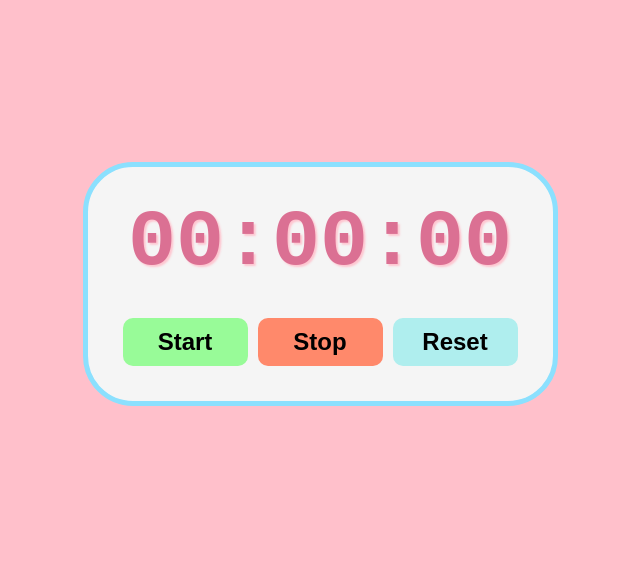
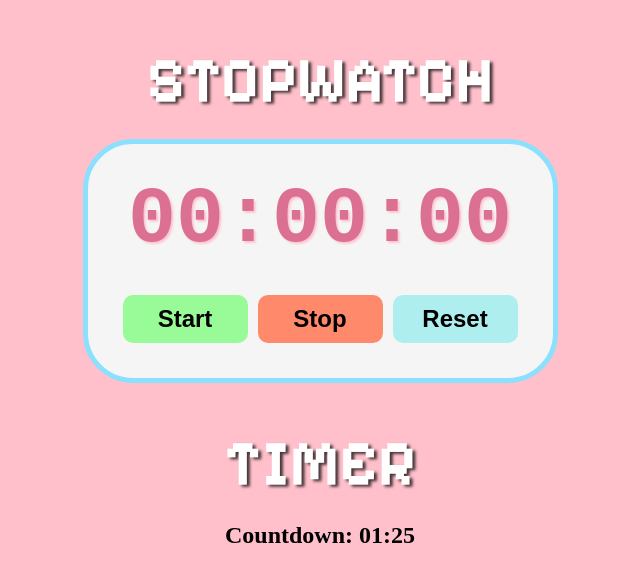
Before and after one commit to moefingers/vanessas-react-stopwatch, a React (Vite) app: page / in a window 1280 px wide. Shown: the part 124-706 px from the top of the page, without its empty margins (320-960 px from the left). Built offline with nearby package versions, Linux system fonts and the light colour scheme.

Commit message:
Added a countdown timer with basic functionality

```diff
--- a/index.html
+++ b/index.html
@@ -3,6 +3,9 @@
   <head>
     <meta charset="UTF-8" />
     <link rel="icon" type="image/svg+xml" href="/vite.svg" />
+    <link rel="preconnect" href="https://fonts.googleapis.com">
+    <link rel="preconnect" href="https://fonts.gstatic.com" crossorigin>
+    <link href="https://fonts.googleapis.com/css2?family=Pixelify+Sans:wght@400..700&display=swap" rel="stylesheet">
     <meta name="viewport" content="width=device-width, initial-scale=1.0" />
     <title>React-Stopwatch</title>
   </head>
--- a/src/App.jsx
+++ b/src/App.jsx
@@ -1,9 +1,15 @@
 import Stopwatch from "./Stopwatch.jsx"
+import Timer from "./Timer.jsx"
 
 function App() {
 
   return (
-    <Stopwatch/>
+    <div className="App">
+      <h1>STOPWATCH</h1>
+      <Stopwatch/>
+      <h1>TIMER</h1>
+      <Timer />
+    </div>
   )
 }
 
--- /dev/null
+++ b/src/Timer.jsx
@@ -0,0 +1,36 @@
+import React, {useState, useEffect, useRef} from "react";
+
+function Timer() {
+    let seconds = 90
+    const [countdown, setCountdown] = useState(seconds)
+    const intervalIdRef = useRef()
+
+    useEffect(() => {
+        intervalIdRef.current = setInterval(() => {
+            setCountdown(prev => prev - 1)
+        }, 1000)
+        return () => clearInterval(intervalIdRef.current)
+    }, [])
+
+    useEffect(() => {
+        if (countdown <= 0) {
+            clearInterval(intervalIdRef.current)
+        }
+    })
+
+    function formatTime() {
+        let minutes = Math.floor(countdown / 60)
+        let seconds = Math.floor(countdown - minutes * 60)
+
+        minutes = String(minutes).padStart(2, "0")
+        seconds = String(seconds).padStart(2, "0")
+
+        return `${minutes}:${seconds}`
+    }
+
+    return (
+        <h2>Countdown: {formatTime()} </h2>
+    )
+}
+
+export default Timer
--- a/src/index.css
+++ b/src/index.css
@@ -5,6 +5,18 @@ body {
   justify-content: center;
   background-color: pink;
   height: 100vh;
+}
+
+.App {
+  text-align: center;
+}
+
+.App h1 {
+  font-family: "Pixelify Sans", sans-serif;
+  font-size: 4rem;
+  color: white;
+  text-shadow: 3px 2px 3px rgba(0, 0, 0, 0.728);
+  margin-bottom: 20px;
 }
 
 .stopwatch {
```
